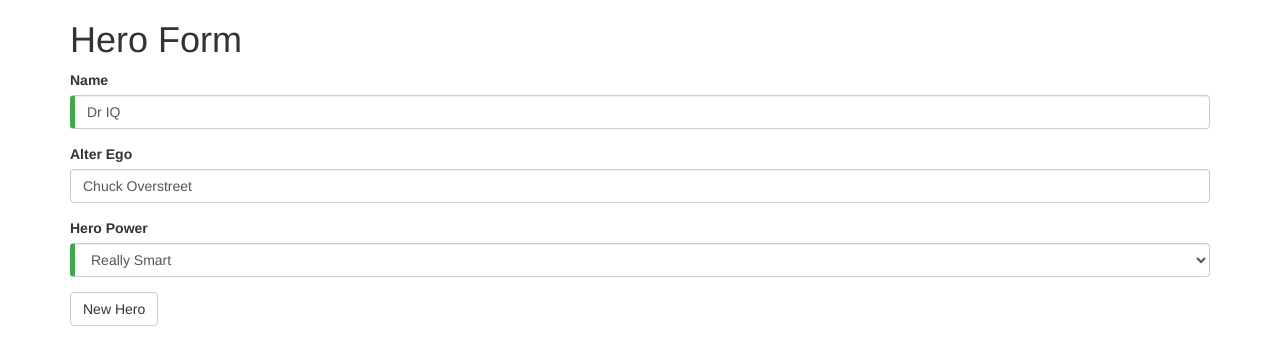
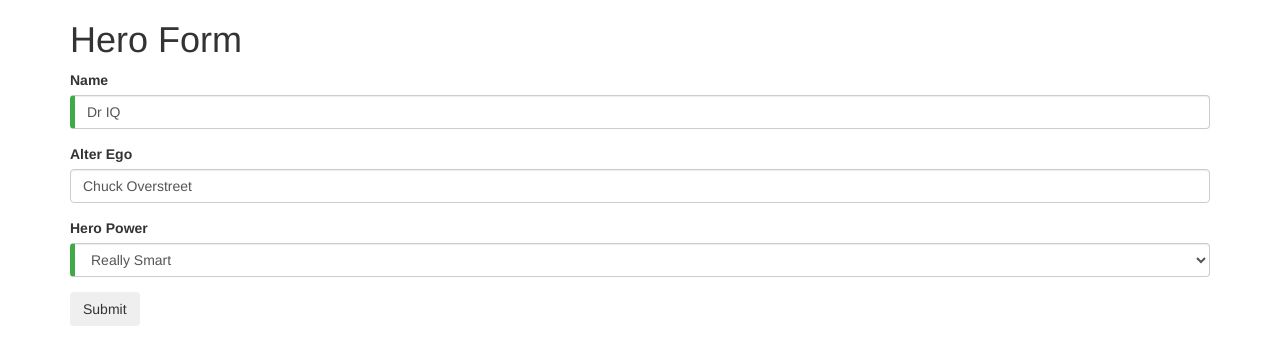
Before and after one commit to brahianvera/all_frameworks, an Angular app in the folder angularframework/form-heroes/: page / in a window 1280 px wide. Shown: the top 364 px of the page. Built offline with nearby package versions, Linux system fonts and the light colour scheme.

Commit message:
added submit validation and showing the data sending

```diff
--- a/angularframework/form-heroes/src/app/hero-form/hero-form.component.html
+++ b/angularframework/form-heroes/src/app/hero-form/hero-form.component.html
@@ -1,7 +1,8 @@
 <!-- This show the data models likes as json. its works with whaterever  object.-->
 <!-- {{ model | json }} -->
 <div class="container">
-    <form #heroForm="ngForm">
+    <div [hidden]="submitted">
+        <form (ngSubmit)="onSubmit()" #heroForm="ngForm">
             <h1> Hero Form </h1>
             <div class="form-group">
                 <label for="name">Name</label>
@@ -30,7 +31,21 @@
                 </div>
             </div>
 
-        <button type="button" class="btn btn-default" (click)="newHero();heroForm.reset()"> New Hero</button>
+            <!-- HeroForm was intialized at the top of this form and after put on this button to validate the form -->
+            <button type="submit" class="btn btn-sucess" [disabled]="!heroForm.form.valid">Submit</button>
+
+            <!-- -->
+            <!-- <button type="button" class="btn btn-default" (click)="newHero();heroForm.reset()"> New Hero</button> -->
+
+
 
         </form>
     </div>
+    <div [hidden]="!submitted">
+        <h2> You submited the following:</h2>
+        <div class="row">
+            <div class="cols-xs-3">Name</div>
+            <div class="cols-xs-9">{{model.name}}</div>
+        </div>
+    </div>
+</div>
--- a/angularframework/form-heroes/src/app/hero-form/hero-form.component.ts
+++ b/angularframework/form-heroes/src/app/hero-form/hero-form.component.ts
@@ -22,4 +22,5 @@ export class HeroFormComponent  {
   newHero() {
     this.model = new Hero(42,'','');
   }
+
 }
```
Lines whose indentation alone changed are shown as unchanged.
